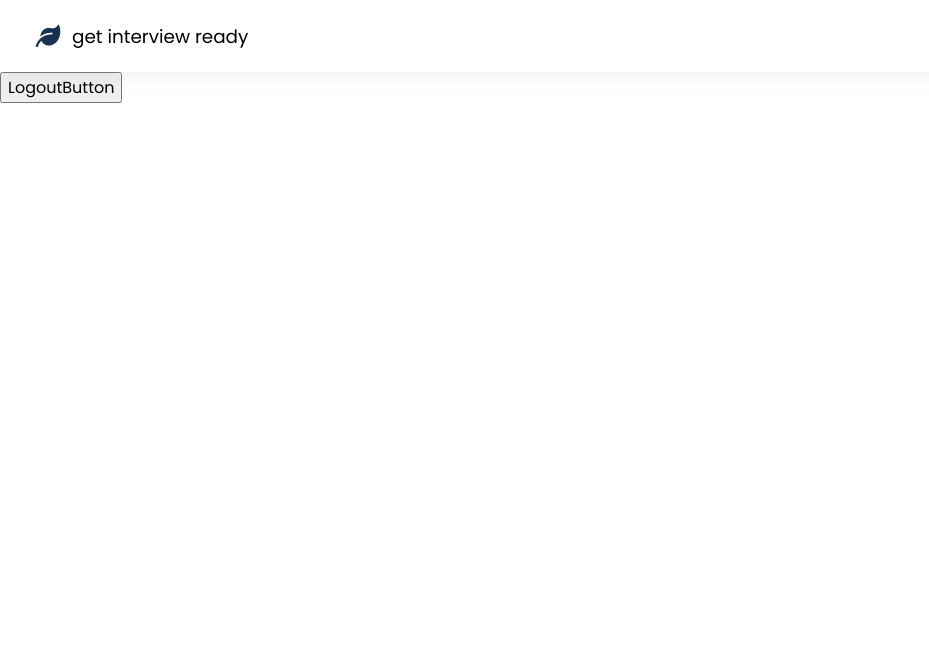
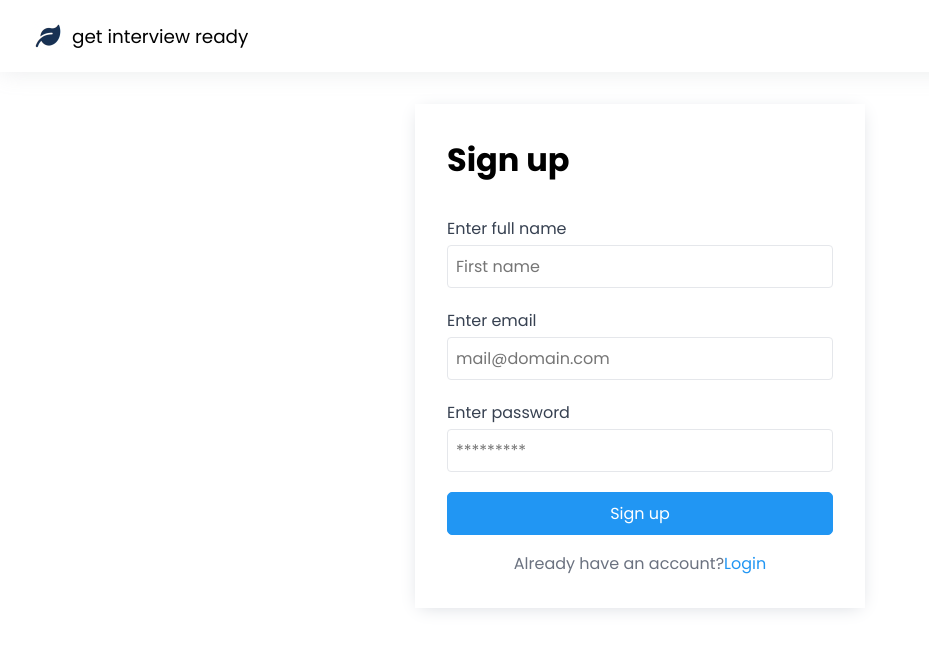
Before and after one commit to siddhigate/get-interview-ready-frontend, a React (Create React App) app: page /signup in a window 1280 px wide. Shown: the top 650 px of the page, without its empty margins (0-929 px from the left). Built offline with nearby package versions, Linux system fonts and the light colour scheme.

Commit message:
feat: protected routes

```diff
--- a/src/App.js
+++ b/src/App.js
@@ -1,14 +1,13 @@
-import NavLayoutExample from "./examples/NavLayoutExample";
-import { AuthContextProvider } from "./features/authentication/contexts/AuthContext";
-import Login from "./pages/authentication/Login";
-import Signup from "./pages/authentication/Signup";
+import NavRoutes from "./routes/NavRoutes";
 
 function App() {
-  return <div className="App">
-    <AuthContextProvider>
-    <NavLayoutExample/>
-    </AuthContextProvider>
-    </div>;
+  return (
+    <div className="App">
+      {/* <AuthContextProvider> */}
+        <NavRoutes />
+      {/* </AuthContextProvider> */}
+    </div>
+  );
 }
 
 export default App;
--- a/src/features/authentication/components/LoginForm.jsx
+++ b/src/features/authentication/components/LoginForm.jsx
@@ -1,14 +1,21 @@
-import React from "react";
+import React, { useEffect } from "react";
 import { useAuth } from "../contexts/AuthContext";
 import { loginService } from "../services/loginService";
+import { useNavigate, useLocation } from "react-router-dom";
 
 const LoginForm = () => {
-  const { setAuth } = useAuth();
+  const { auth, setAuth } = useAuth();
+
+  const navigate = useNavigate();
+  const location = useLocation();
+  const from = location?.state?.from.pathname || "/";
 
   async function login(user) {
     try {
       const res = await loginService(user);
+      localStorage.setItem("token", res.data.token);
       setAuth({ token: res.data.token, isAuth: true });
+      navigate(from, { replace: true });
     } catch (err) {
       console.log(err);
     }
@@ -25,6 +32,13 @@ const LoginForm = () => {
 
     login(user);
   };
+
+  useEffect(() => {
+    console.log(auth.isAuth)
+    if(auth.isAuth) {
+        navigate("/", { replace: true });
+    }
+  }, [auth.isAuth, navigate])
 
   return (
     <div className="min-height-90 flex flex-justify-center flex-items-center">
--- a/src/features/authentication/components/LogoutButton.jsx
+++ b/src/features/authentication/components/LogoutButton.jsx
@@ -7,7 +7,7 @@ const LogoutButton = () => {
 
   async function logout() {
     try {
-      const res = await logoutService();
+      await logoutService();
       setAuth({ token: "", isAuth: false });
     } catch (err) {
       console.log(err);
--- a/src/features/authentication/components/SignupForm.jsx
+++ b/src/features/authentication/components/SignupForm.jsx
@@ -1,14 +1,21 @@
 import React, { useEffect } from "react";
 import { useAuth } from "../contexts/AuthContext";
 import { signupService } from "../services/signupService";
+import { useNavigate, useLocation } from "react-router-dom";
 
 const SignupForm = () => {
-  const { setAuth } = useAuth();
+  const { auth, setAuth } = useAuth();
+
+  const navigate = useNavigate();
+  const location = useLocation();
+  const from = location?.state?.from.pathname || "/";
 
   async function signup(user) {
     try {
       const res = await signupService(user);
+      localStorage.setItem("token", res.data.token);
       setAuth({ token: res.data.token, isAuth: true });
+      navigate(from, { replace: true });
     } catch (err) {
       console.log(err);
     }
@@ -25,6 +32,13 @@ const SignupForm = () => {
 
     signup(user);
   };
+
+  useEffect(() => {
+    console.log(auth.isAuth);
+    if (auth.isAuth) {
+      navigate("/", { replace: true });
+    }
+  }, [auth.isAuth, navigate]);
 
   return (
     <div className="min-height-90 flex flex-justify-center flex-items-center">
--- a/src/index.js
+++ b/src/index.js
@@ -1,12 +1,16 @@
 import React from "react";
 import ReactDOM from "react-dom/client";
-
+import {BrowserRouter} from "react-router-dom";
 import "./css/style.css";
 
 import App from "./App";
-
+import { AuthContextProvider } from "./features/authentication/contexts/AuthContext";
 
 const root = ReactDOM.createRoot(document.getElementById("root"));
 root.render(
-  <App></App>
+  <BrowserRouter>
+    <AuthContextProvider>
+      <App></App>
+    </AuthContextProvider>
+  </BrowserRouter>
 );
--- /dev/null
+++ b/src/routes/NavRoutes.jsx
@@ -0,0 +1,20 @@
+import { Routes, Route } from "react-router-dom";
+import NavLayoutExample from "../examples/NavLayoutExample";
+import Login from "../pages/authentication/Login";
+import Signup from "../pages/authentication/Signup";
+import { ProtectedRoutes } from "./ProtectedRoutes";
+
+const NavRoutes = () => {
+  return (
+    <Routes>
+        <Route path="/login" element={<Login/>}/>
+        <Route path="/signup" element={<Signup/>}/>
+
+        <Route path="/" element={<ProtectedRoutes/>}>
+            <Route path="/" element={<NavLayoutExample></NavLayoutExample>}></Route>
+        </Route>
+    </Routes>
+  )
+}
+
+export default NavRoutes
--- /dev/null
+++ b/src/routes/ProtectedRoutes.jsx
@@ -0,0 +1,15 @@
+import { Navigate, Outlet } from "react-router-dom";
+import { useLocation } from "react-router-dom";
+import { useAuth } from "../features/authentication/contexts/AuthContext";
+
+export const ProtectedRoutes = () => {
+  const { auth } = useAuth();
+  const location = useLocation();
+
+  return auth.isAuth ? (
+    <Outlet />
+  ) : (
+    <Navigate to="login" state={{ from: location }} replace />
+  );
+
+};
```
